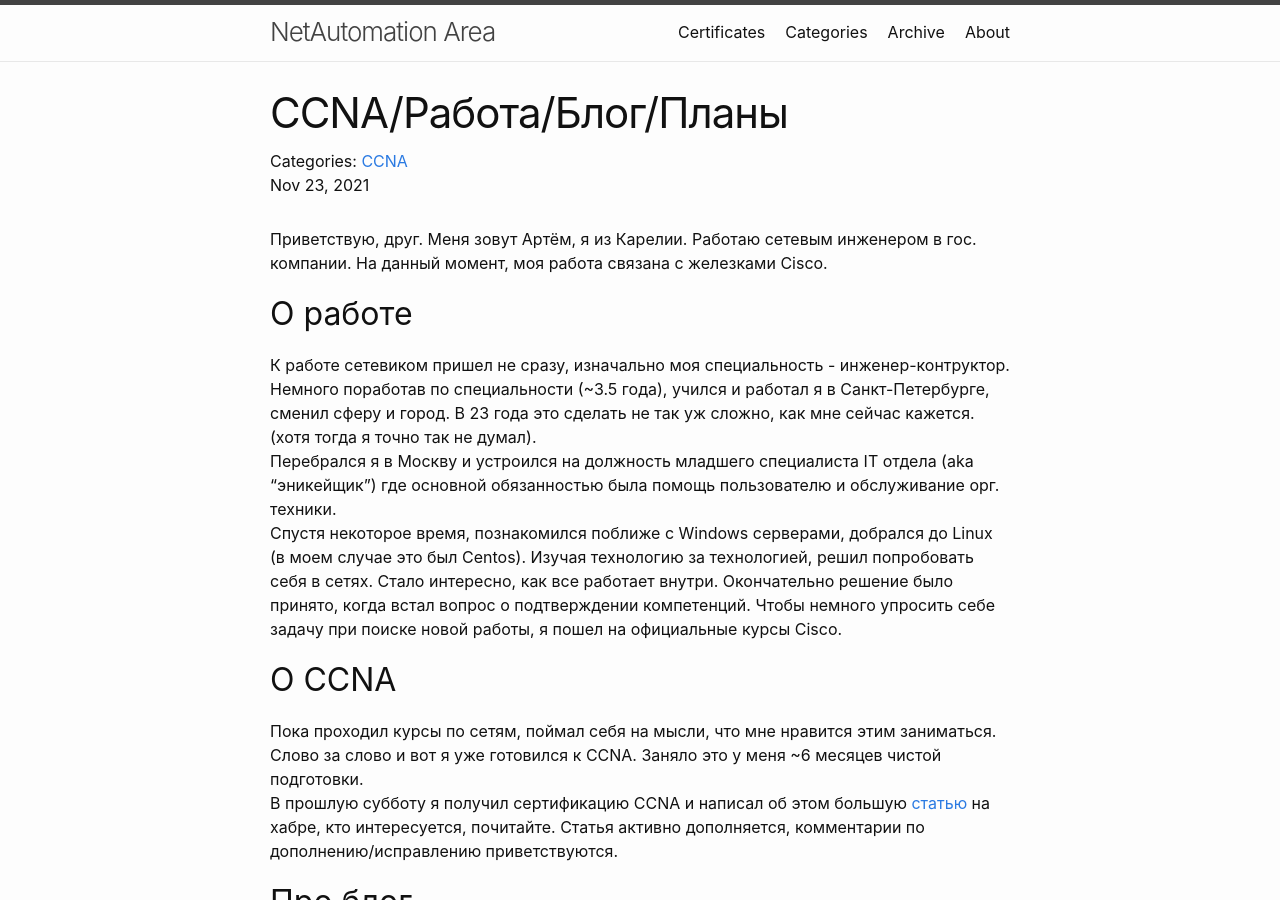
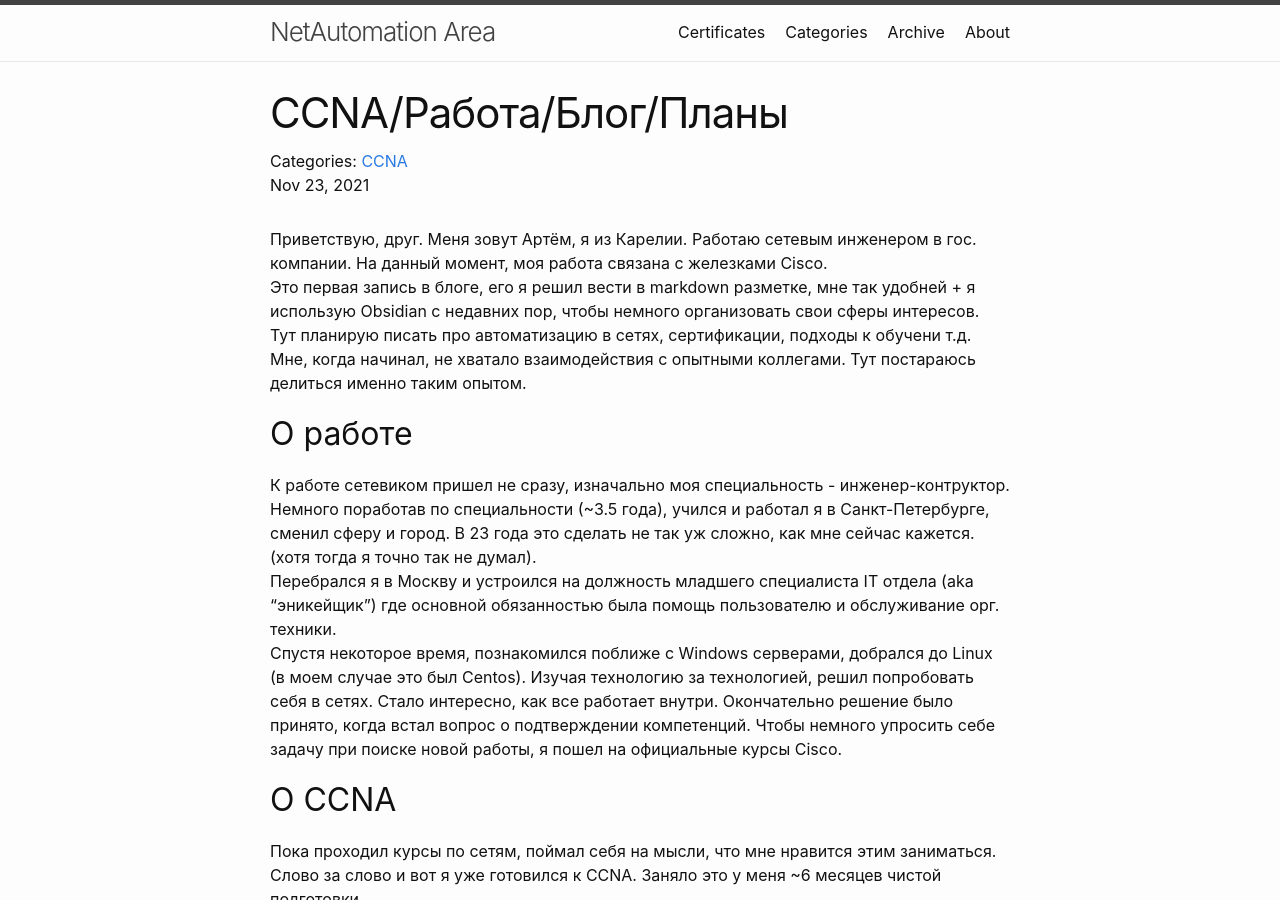
Before and after one commit to woohung/woohung.github.io, a Jekyll site: the page built from _posts/2021-11-23-CCNA_Работа_Блог.md, in a window 1280 px wide and 900 px high. Built offline with Jekyll 4.4.1, drawn with Linux system fonts in a browser that asks for light colours; comment, search, counter and statistics services are not loaded.

Commit message:
Update 2021-11-23-CCNA_Работа_Блог.md

```diff
--- a/_posts/2021-11-23-CCNA_Работа_Блог.md
+++ b/_posts/2021-11-23-CCNA_Работа_Блог.md
@@ -7,6 +7,8 @@ published: true
 ---
 
 Приветствую, друг. Меня зовут Артём, я из Карелии. Работаю сетевым инженером в гос. компании. На данный момент, моя работа связана с железками Cisco.
+Это первая запись в блоге, его я решил вести в markdown разметке, мне так удобней + я использую Obsidian с недавних пор, чтобы немного организовать свои сферы интересов.
+Тут планирую писать про автоматизацию в сетях, сертификации, подходы к обучени т.д. Мне, когда начинал, не хватало взаимодействия с опытными коллегами. Тут постараюсь делиться именно таким опытом.
 
 ## О работе
 К работе сетевиком пришел не сразу, изначально моя специальность - инженер-контруктор. Немного поработав по специальности (~3.5 года), учился и работал я в Санкт-Петербурге, сменил сферу и город. В 23 года это сделать не так уж сложно, как мне сейчас кажется. (хотя тогда я точно так не думал).
```
